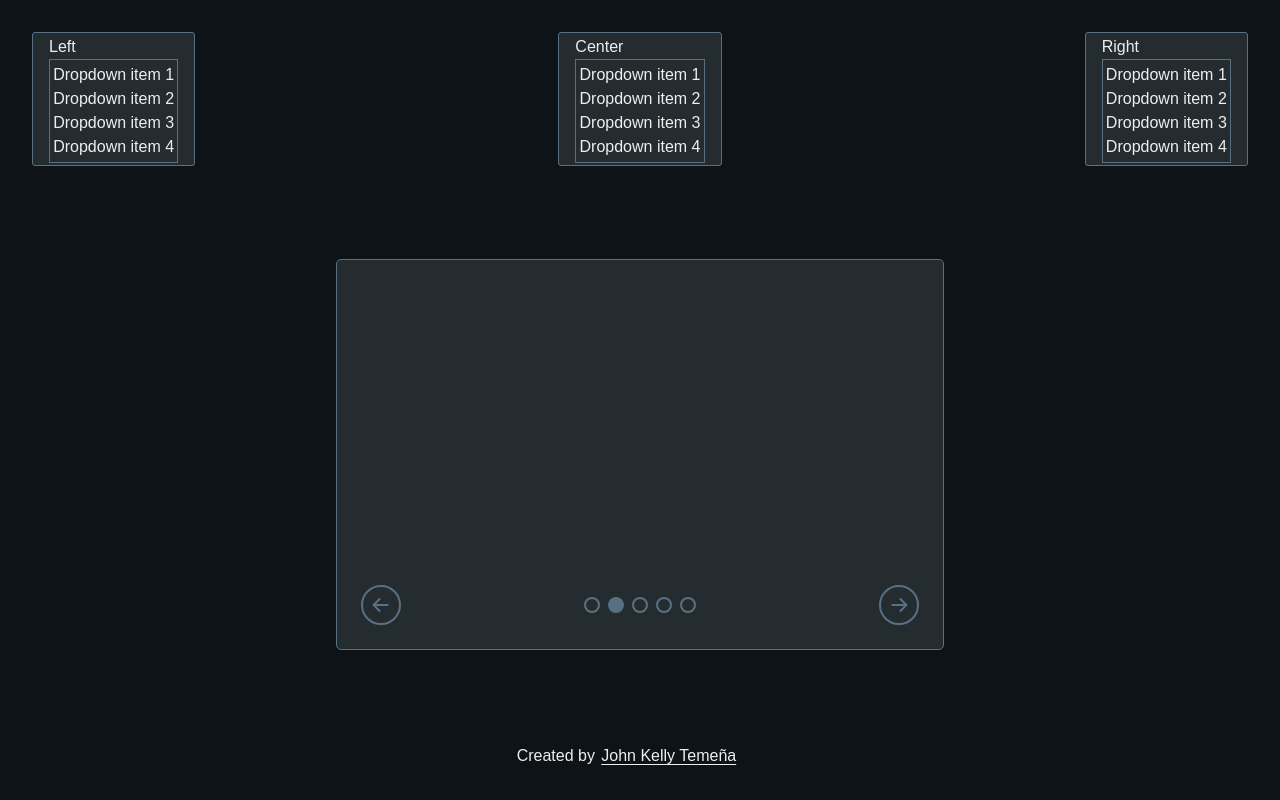
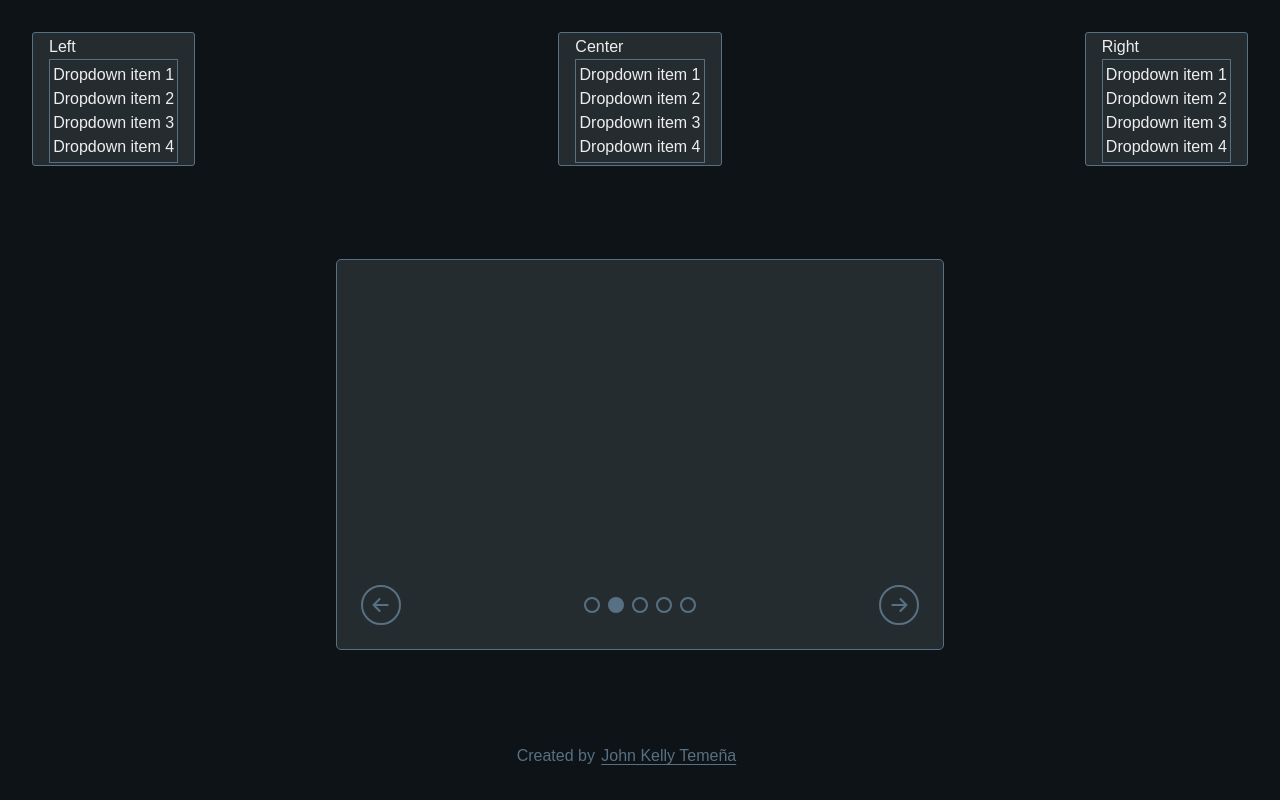
Before and after one commit to JohnKelly-T/dynamic-user-interface-interactions, a website built with webpack: page src/template.html in a window 1280 px wide. Built offline with nearby package versions, Linux system fonts and the light colour scheme; what @johnkelly-t/dropdown-menu would draw is missing.

Commit message:
Change footer text color

```diff
--- a/src/styles/global.css
+++ b/src/styles/global.css
@@ -109,6 +109,7 @@ footer {
     display: flex;
     justify-content: center;
     gap: 0.4rem;
+    color: #587083;
 }
 
 .credit a {
```
